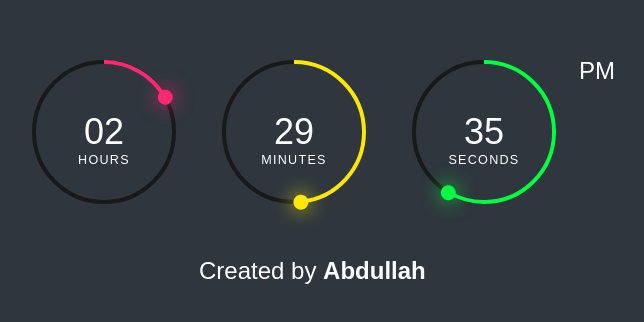
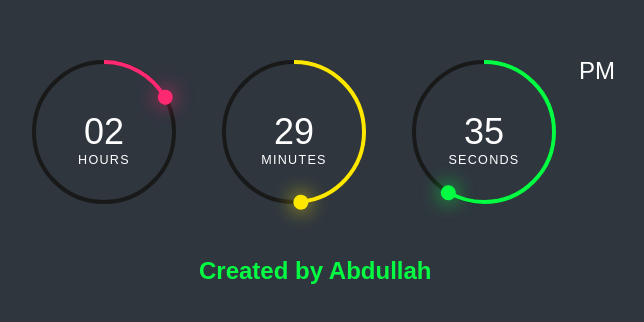
Before and after one commit to FaruqBD/digital_clock, a plain HTML site: page index.html in a window 1280 px wide. Shown: the part 268-590 px from the top of the page, without its empty margins (326-970 px from the left). Drawn offline with Linux system fonts and the light colour scheme.

Commit message:
next update

```diff
--- a/index.html
+++ b/index.html
@@ -35,7 +35,7 @@
         <div class="ap">
             <div id="amp">AM</div>
         </div>
-        <div class="abdullah">Created by <b>Abdullah</b></div>
+        <div><b><p class="abdullah">Created by Abdullah</p></b></div>
     </div>
 
     <script>
--- a/style.css
+++ b/style.css
@@ -85,4 +85,6 @@ span{
 .abdullah{
     margin-top: 200px;
     margin-left: 170px;
+    color: #04fc43;
+    text-shadow: 50px;
 }
```
